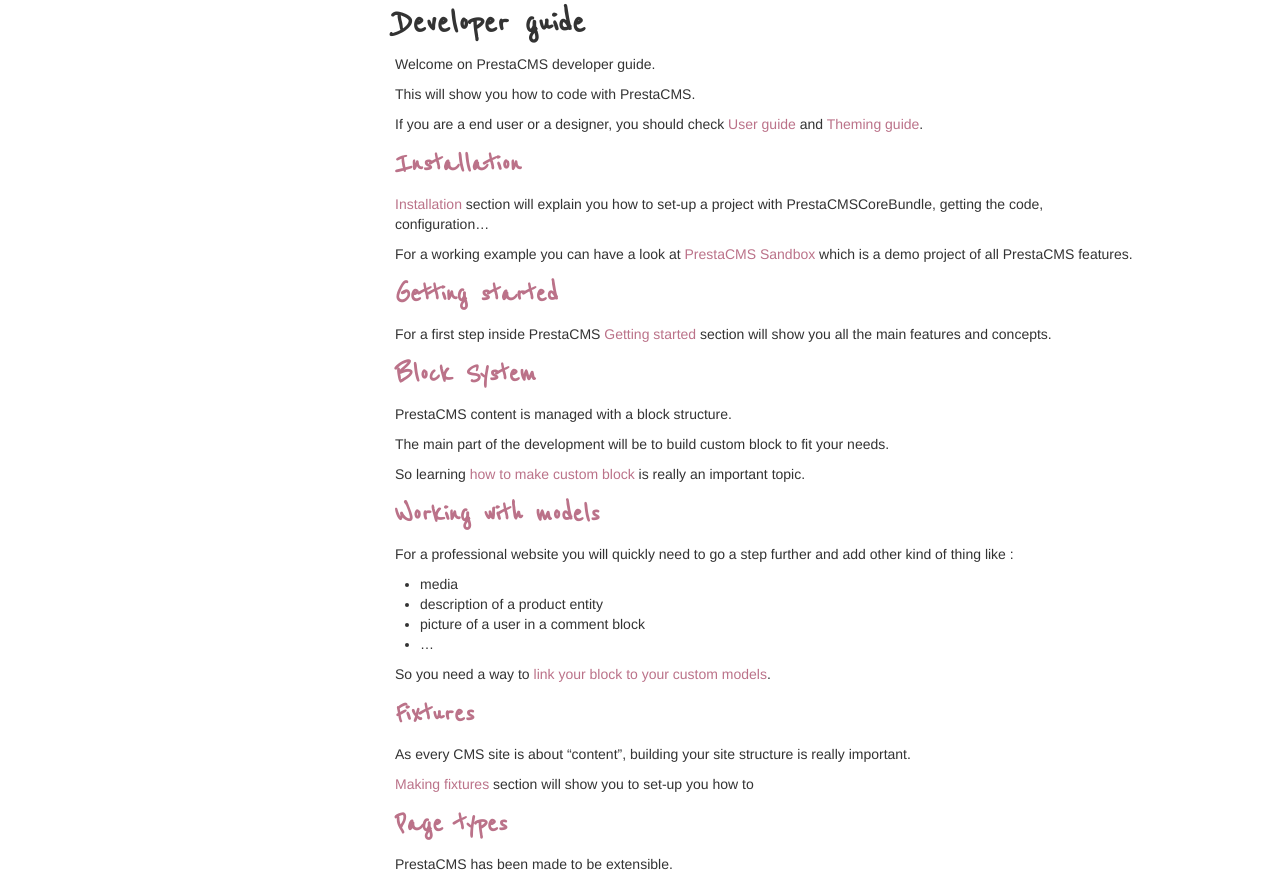
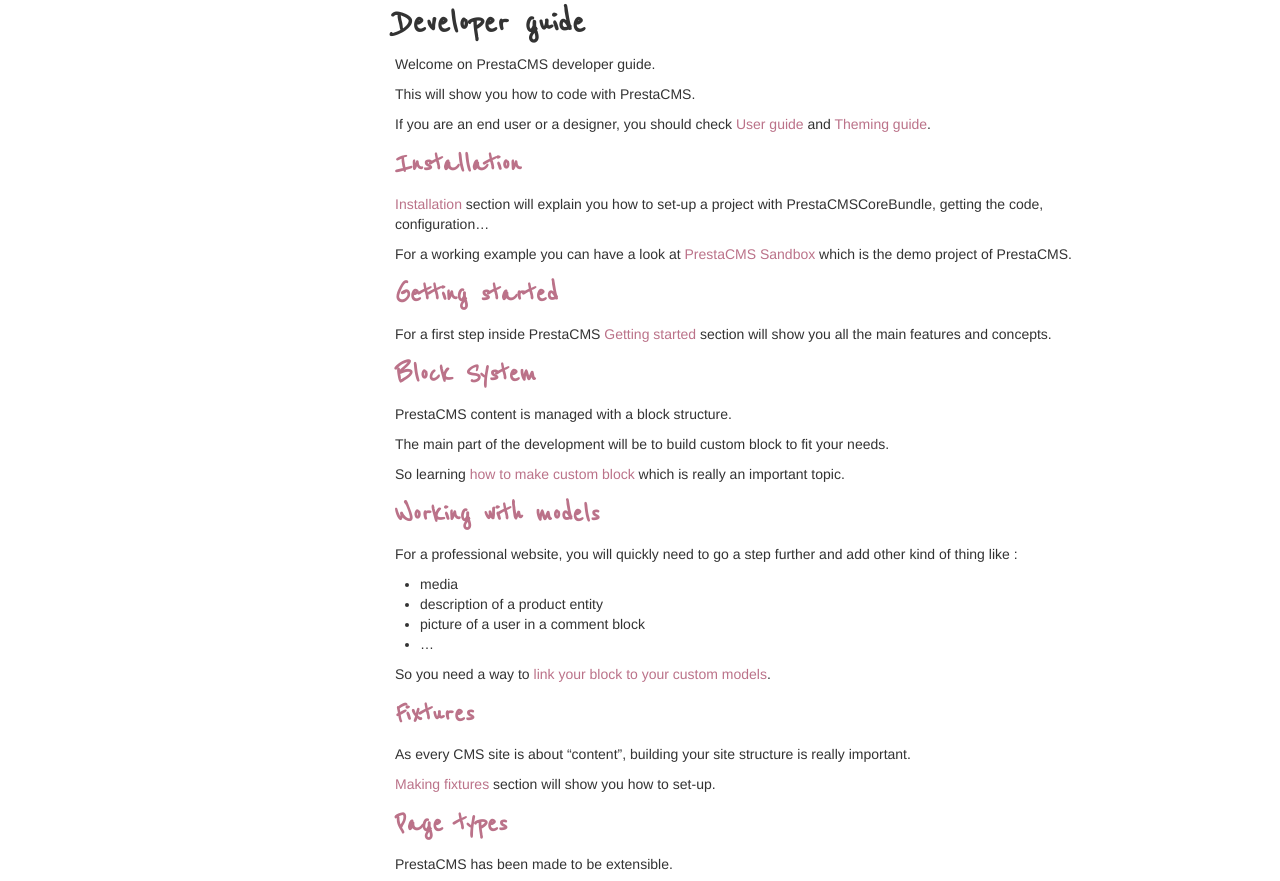
Before and after one commit to mooahmad/prestaconcept.github.io, a Jekyll site: the page built from presta-cms-core/developer-guide/index.md, in a window 1280 px wide. Shown: the part 320-1201 px from the top of the page. Built offline with Jekyll 4.4.1, drawn with Linux system fonts in a browser that asks for light colours.

Commit message:
#16 Typo and improve readability

```diff
--- a/presta-cms-core/developer-guide/index.md
+++ b/presta-cms-core/developer-guide/index.md
@@ -9,14 +9,14 @@
 
 This will show you how to code with PrestaCMS.
 
-If you are a end user or a designer, you should check [User guide][1] and [Theming guide][2].
+If you are an end user or a designer, you should check [User guide][1] and [Theming guide][2].
 
 ## [Installation][3]
 
 [Installation][3] section will explain you how to set-up a project with PrestaCMSCoreBundle, getting the code,
 configuration...
 
-For a working example you can have a look at [PrestaCMS Sandbox][4] which is a demo project of all PrestaCMS features.
+For a working example you can have a look at [PrestaCMS Sandbox][4] which is the demo project of PrestaCMS.
 
 ## [Getting started][5]
 
@@ -28,16 +28,16 @@
 
 The main part of the development will be to build custom block to fit your needs.
 
-So learning [how to make custom block][6] is really an important topic.
+So learning [how to make custom block][6] which is really an important topic.
 
 ## [Working with models][7]
 
-For a professional website you will quickly need to go a step further and add other kind of thing like :
+For a professional website, you will quickly need to go a step further and add other kind of thing like :
 
 -   media
 -   description of a product entity
 -   picture of a user in a comment block
--    …
+-   ...
 
 So you need a way to [link your block to your custom models][7].
 
@@ -45,7 +45,7 @@
 
 As every CMS site is about "content", building your site structure is really important.
 
-[Making fixtures][8] section will show you to set-up you how to
+[Making fixtures][8] section will show you how to set-up.
 
 ## [Page types][9]
 
```
